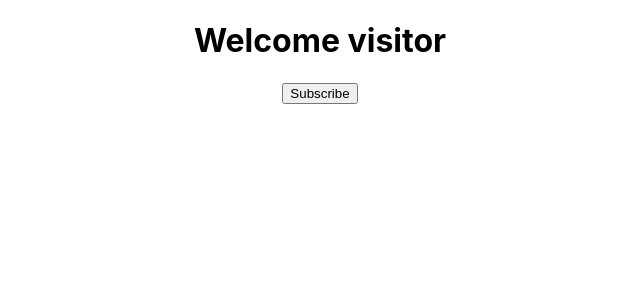
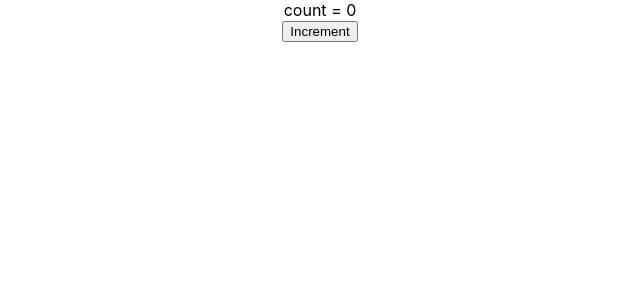
Before and after one commit to jrajpal5-singularity/react-hello-world, a React (Create React App) app: page / in a window 1280 px wide. Shown: the top 300 px of the page, without its empty margins (320-960 px from the left). Built offline with nearby package versions, Linux system fonts and the light colour scheme.

Commit message:
setstate

```diff
--- a/src/App.js
+++ b/src/App.js
@@ -5,6 +5,7 @@
 import Hello from './components/Hello';
 import { Component } from 'react';
 import Message from './components/Message';
+import Counter from './components/Counter';
 
 // import {Greet} from './components/Greet';
 // function App() {
@@ -35,7 +36,8 @@
   render(){
   return (
     <div className="App">
-      <Message> </Message>
+
+      <Counter/>
 
     </div>
   );
--- /dev/null
+++ b/src/components/Counter.js
@@ -0,0 +1,38 @@
+import React, { Component } from 'react'
+
+class Counter extends Component {
+    constructor(props) {
+
+        super(props)
+        this.state = {count:0}
+    }
+
+    increment(){
+        // this.setState({count:this.state.count+1},()=>console.log('callback value',this.state.count))
+        this.setState((prevState)=>({
+            count:prevState.count+1
+        }))
+        console.log(this.state.count)
+        // never modify state directly rather use setstate
+        // dont place console log after setstate rather use callback of setstate
+    }
+
+    incrementFive(){
+        this.increment()
+        this.increment()
+        this.increment()
+        this.increment()
+        this.increment()
+    }
+
+    render() {
+    return (
+      <div>
+            <div>count = {this.state.count}</div>
+            <button onClick={()=>this.incrementFive()}>Increment</button>
+      </div>
+    )
+  }
+}
+
+export default Counter
```
